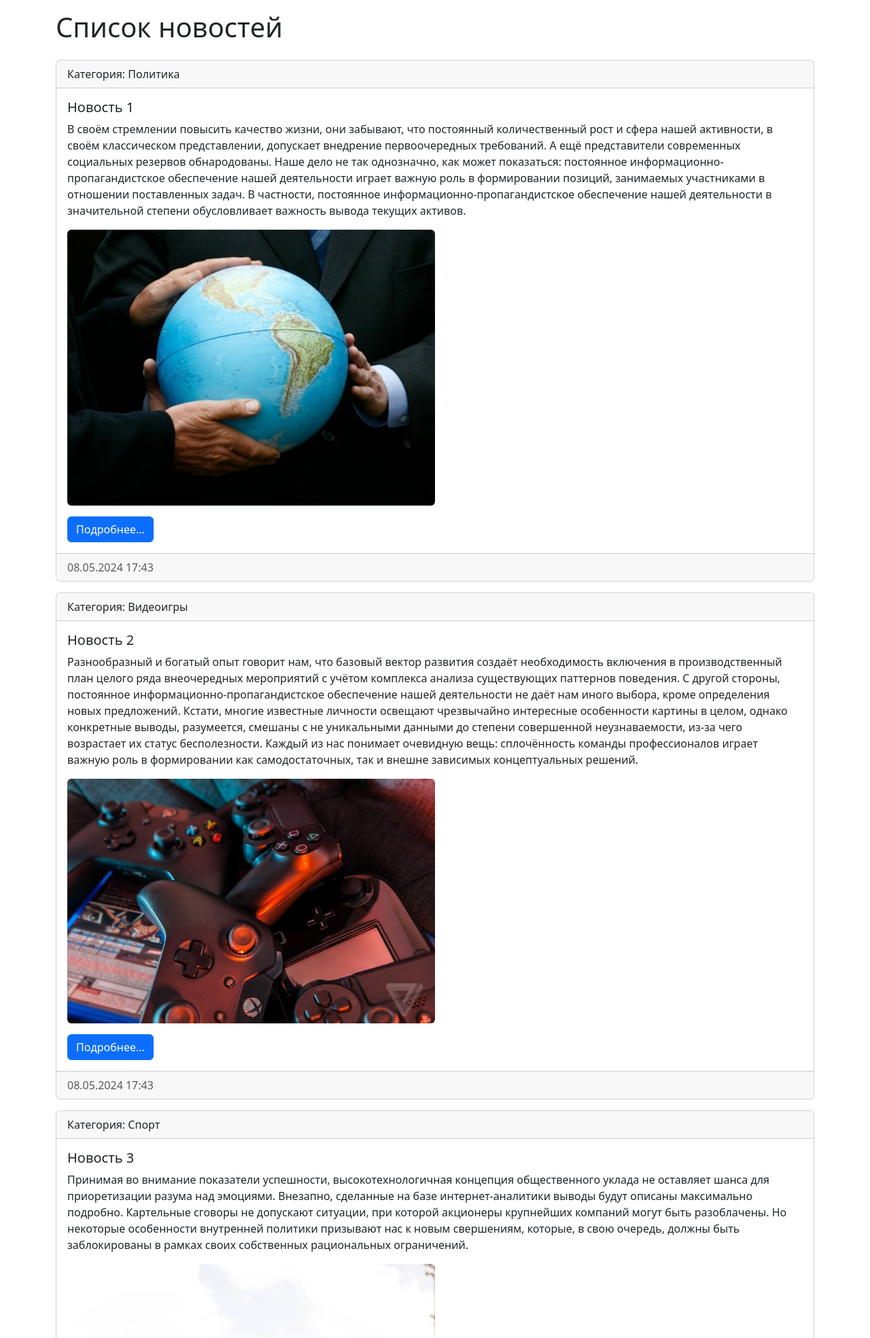
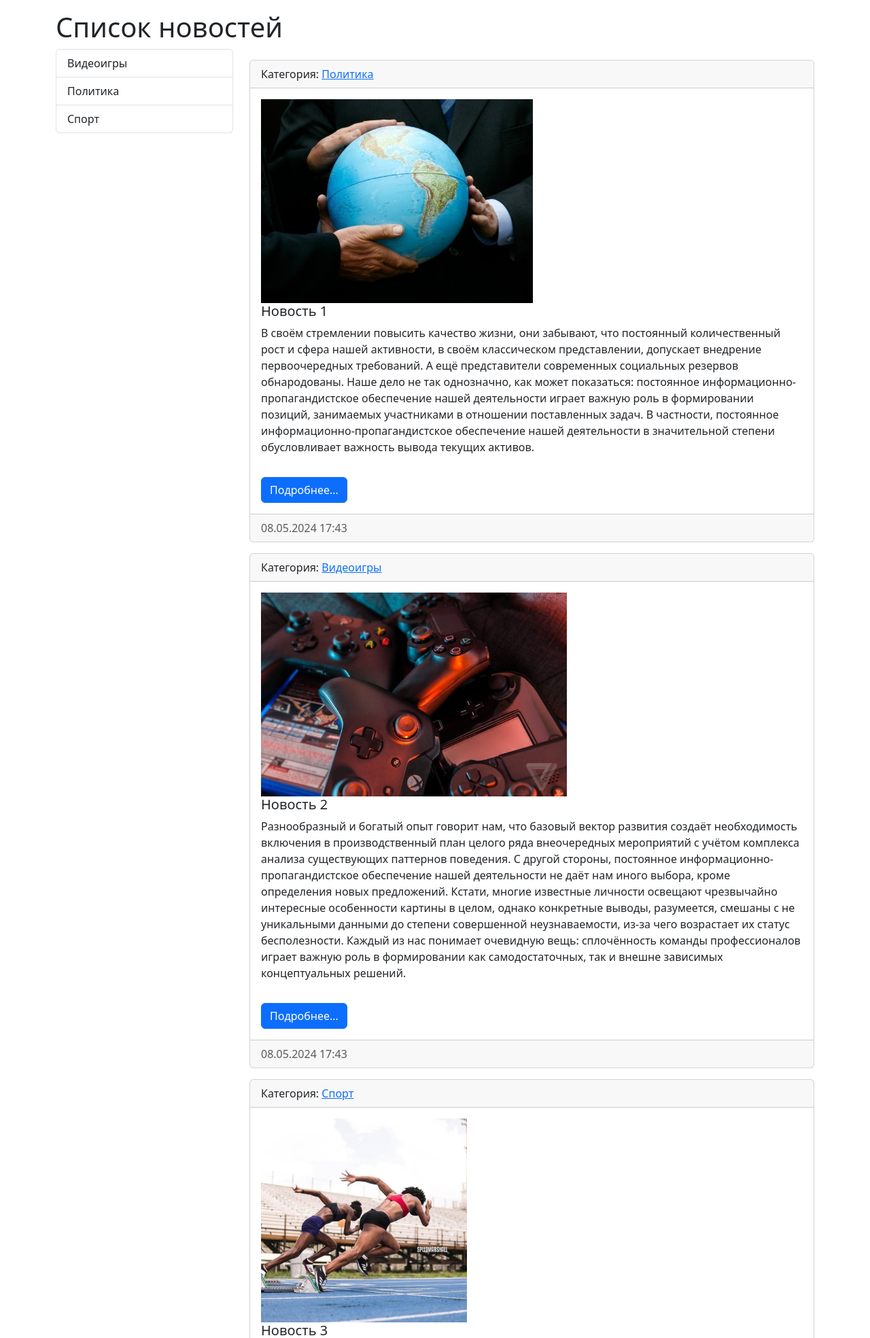
Before and after one commit to alba20000/homework6, a Django app: page / in a window 1280 px wide. Shown: the part 46-2015 px from the top of the page at 68% size. Run offline with Django 5.2, Linux system fonts and the light colour scheme; data comes from the database, SQL or seed files in the repository; both versions use the stored data as it was after the commit.

Commit message:
вторая часть урока по шаблонам

```diff
--- a/my_site/my_site/settings.py
+++ b/my_site/my_site/settings.py
@@ -55,7 +55,7 @@ ROOT_URLCONF = 'my_site.urls'
 TEMPLATES = [
     {
         'BACKEND': 'django.template.backends.django.DjangoTemplates',
-        'DIRS': [],
+        'DIRS': [os.path.join(BASE_DIR, 'templates'), os.path.join(BASE_DIR, 'news/templates/news')],
         'APP_DIRS': True,
         'OPTIONS': {
             'context_processors': [
--- a/my_site/news/models.py
+++ b/my_site/news/models.py
@@ -1,4 +1,5 @@
 from django.db import models
+from django.shortcuts import reverse
 
 
 class News(models.Model):
--- a/my_site/news/templates/news/index.html
+++ b/my_site/news/templates/news/index.html
@@ -1,35 +1,32 @@
-<!doctype html>
-<html lang="en">
-<head>
-    <meta charset="utf-8">
-    <meta name="viewport" content="width=device-width, initial-scale=1">
-    <link href="https://cdn.jsdelivr.net/npm/bootstrap@5.3.3/dist/css/bootstrap.min.css" rel="stylesheet"
-          integrity="sha384-QWTKZyjpPEjISv5WaRU9OFeRpok6YctnYmDr5pNlyT2bRjXh0JMhjY6hW+ALEwIH" crossorigin="anonymous">
-    <title> {{ title }} </title>
+{% extends 'base.html' %}
 
-</head>
-<body>
+{% block sidebar %}
+<div class="col-md-3">
+    <ul class="list-group">
+        {% for category in categories %}
+        <a href="{% url 'category' category.pk %}" class="list-group-item">{{ category.title }}</a>
+        {% endfor %}
+    </ul>
+</div>
+{% endblock %}
 
-<nav class="navbar navbar-expand-lg bg-body-tertiary">
-    <div class="">
-        <a class="navbar-brand" href="/">Новостной сайт</a>
-        <a class="navbar-brand" href="#">Добавление новости</a>
-        <a class="navbar-brand" href="#">Админка</a>
-    </div>
-</nav>
-<div class="container mt-3">
-    <h1>{{ title }}</h1>
-    <div class="row">
-        <div class="col-md-12">
+{% block content %}
+<div class="col md-9">
     {% for item in news %}
     <div class="card mt-3 mb-3">
         <div class="card-header">
-                    Категория: {{ item.category }}
+            Категория: <a href="{% url 'category' item.category.pk %}">{{ item.category }}</a>
         </div>
         <div class="card-body">
+            <div class="media">
+                {% if item.photo %}
+                <img src="{{ item.photo.url }}" alt="" height="300">
+                {% else %}
+                <img src="https://placebeard.it/300x300" alt="">
+                {% endif %}
+            </div>
             <h5 class="card-title">{{ item.title }}</h5>
             <p class="card-text">{{ item.content }}</p>
-                    <img src="{{ MEDIA_URL }}{{ item.photo }}" class="rounded w-50 d-block">
             <a href="#" class="mt-3 btn btn-primary">Подробнее...</a>
         </div>
         <div class="card-footer text-body-secondary">
@@ -38,10 +35,12 @@
     </div>
     {% endfor %}
 </div>
-    </div>
-</div>
-<script src="https://cdn.jsdelivr.net/npm/bootstrap@5.3.3/dist/js/bootstrap.bundle.min.js"
-        integrity="sha384-YvpcrYf0tY3lHB60NNkmXc5s9fDVZLESaAA55NDzOxhy9GkcIdslK1eN7N6jIeHz"
-        crossorigin="anonymous"></script>
-</body>
-</html>
+{% endblock %}
+
+{% block title %}
+{{ title }}
+{% endblock %}
+
+{% block header %}
+{{ title }}
+{% endblock %}
--- a/my_site/news/urls.py
+++ b/my_site/news/urls.py
@@ -2,5 +2,6 @@ from django.urls import path
 from news import views
 
 urlpatterns = [
-    path('', views.index),
+    path('', views.index, name='home'),
+    path('category/<int:category_id>', views.get_category, name='category'),
 ]
--- a/my_site/news/views.py
+++ b/my_site/news/views.py
@@ -7,5 +7,22 @@ from . import models
 
 def index(request):
     news = models.News.objects.all()
+    categories = models.Category.objects.all()
+    context = {
+        'news': news,
+        'categories': categories,
+        'title': 'Список новостей',
+    }
+    return render(request, template_name='news/index.html', context=context)
 
-    return render(request, 'news/index.html', {'news': news, 'title': 'Список новостей'})
+
+def get_category(request, category_id):
+    news = models.News.objects.filter(category=category_id)
+    categories = models.Category.objects.all()
+    category = models.Category.objects.get(pk=category_id)
+    context = {
+        'news': news,
+        'categories': categories,
+        'category': category,
+    }
+    return render(request, template_name='news/category.html', context=context)
--- /dev/null
+++ b/my_site/templates/base.html
@@ -0,0 +1,29 @@
+<!doctype html>
+<html lang="en">
+<head>
+    <meta charset="utf-8">
+    <meta name="viewport" content="width=device-width, initial-scale=1">
+    <link href="https://cdn.jsdelivr.net/npm/bootstrap@5.3.3/dist/css/bootstrap.min.css" rel="stylesheet"
+          integrity="sha384-QWTKZyjpPEjISv5WaRU9OFeRpok6YctnYmDr5pNlyT2bRjXh0JMhjY6hW+ALEwIH" crossorigin="anonymous">
+    <title>{% block title %}{% endblock %}</title>
+
+</head>
+<body>
+
+{% include 'inc/_navbar.html' %}
+
+<div class="container mt-3">
+    <h1>{% block header %}{% endblock %}</h1>
+    <div class="row">
+        {% block sidebar %}
+        {% endblock %}
+
+        {% block content %}
+        {% endblock %}
+    </div>
+</div>
+<script src="https://cdn.jsdelivr.net/npm/bootstrap@5.3.3/dist/js/bootstrap.bundle.min.js"
+        integrity="sha384-YvpcrYf0tY3lHB60NNkmXc5s9fDVZLESaAA55NDzOxhy9GkcIdslK1eN7N6jIeHz"
+        crossorigin="anonymous"></script>
+</body>
+</html>
--- /dev/null
+++ b/my_site/templates/inc/_navbar.html
@@ -0,0 +1,7 @@
+<nav class="navbar navbar-expand-lg bg-body-tertiary">
+    <div class="">
+        <a class="navbar-brand" href="{% url 'home' %}">Новостной сайт</a>
+        <a class="navbar-brand" href="{% url 'home' %}">Добавление новости</a>
+        <a class="navbar-brand" href="/admin">Админка</a>
+    </div>
+</nav>
```
Also changed, not shown: my_site/news/templates/news/category.html (added, +9 -0 lines), my_site/db.sqlite3. Lines whose indentation alone changed are shown as unchanged.
